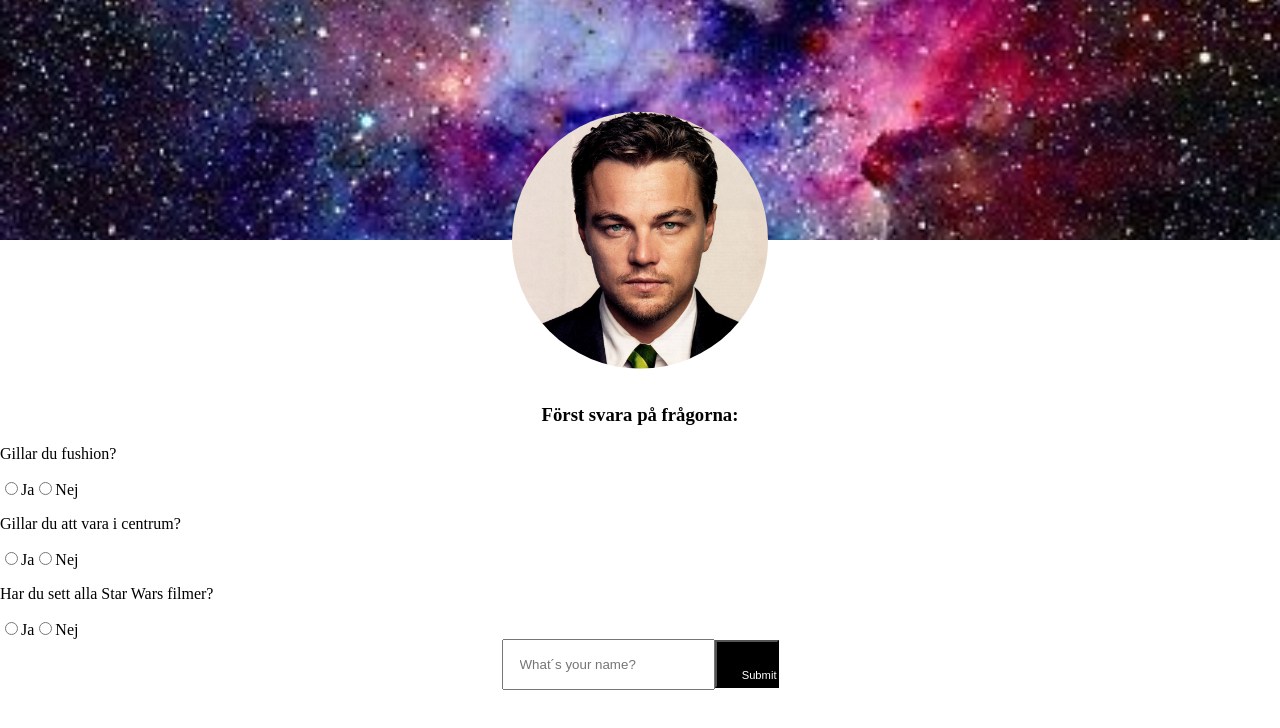
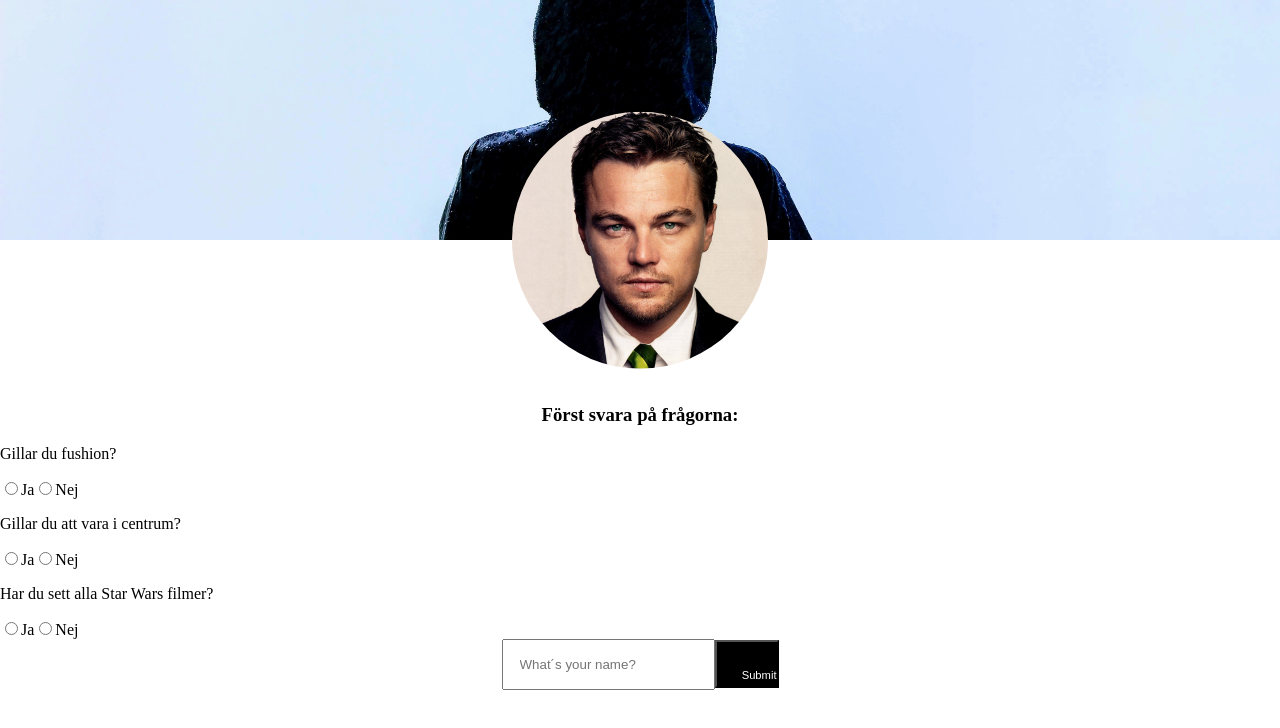
Before and after one commit to 1974pontus/R-U-CHORE, a React (Create React App) app: page / in a window 1280 px wide. Shown: the top 728 px of the page. Built offline with nearby package versions, Linux system fonts and the light colour scheme.

Commit message:
working on mainview personData

```diff
--- a/src/components/ViewContainer/ProfileData.ts
+++ b/src/components/ViewContainer/ProfileData.ts
@@ -18,8 +18,8 @@ const profileData: ProfileData[] = [
     {
         id: 'mainView',
         profileImg: require('../../img/Leonardo-Dicaprio.jpg'),
-        headerImg: require('../../img/space.jpg'),
-        alt: 'Leonardo Dicaprio',
+        headerImg: require('../../img/UnknownBG.jpg'),
+        alt: 'Unknown person',
         titel: 'Svara på frågorna nedan',
         initialTodos: []
     },{
```
Also changed, not shown: src/img/UnknownBG.jpg (added).
